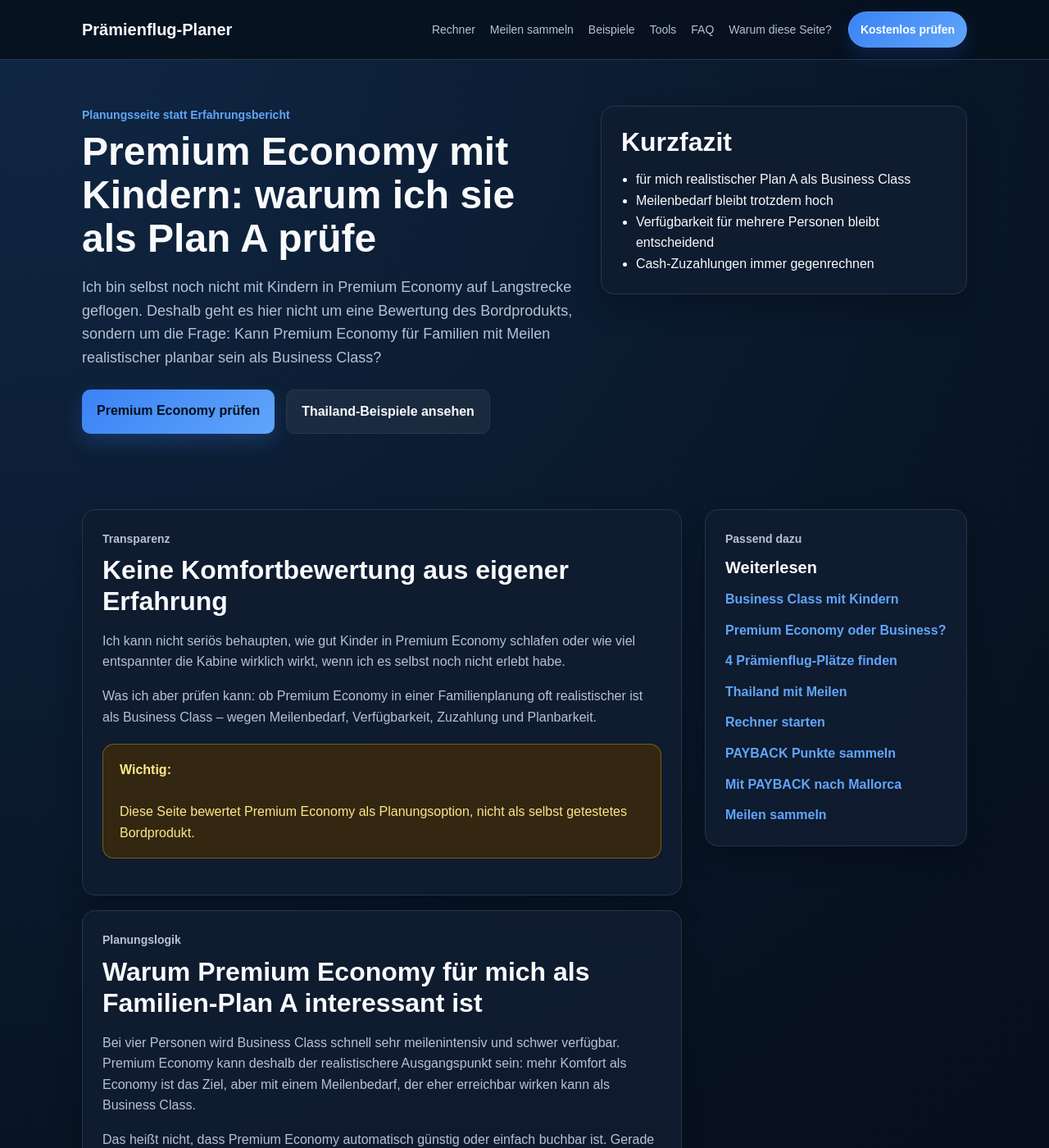
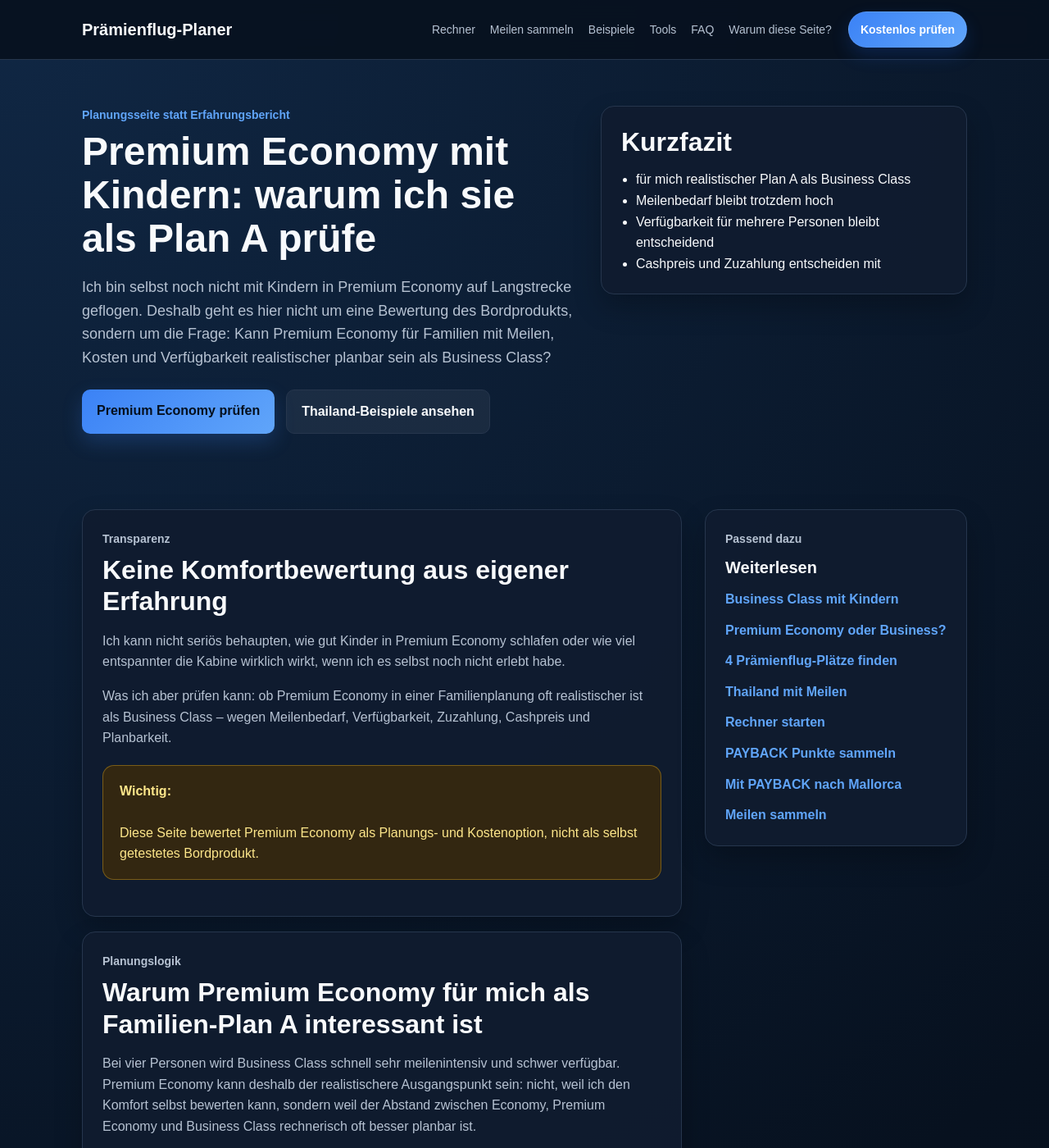
Before and after one commit to Praemienflug-Planer/miles-planer, a Jekyll site: the page built from premium-economy-mit-kindern/index.html, in a window 1280 px wide and 1400 px high. Shown: the whole window at 82% size. Built offline with Jekyll 4.4.1, drawn with Linux system fonts in a browser that asks for light colours; some of the changed text lies outside the part shown.

Commit message:
Add cost examples to premium economy planning page

```diff
--- a/premium-economy-mit-kindern/index.html
+++ b/premium-economy-mit-kindern/index.html
@@ -7,19 +7,20 @@
   <meta charset="UTF-8" />
   <meta name="viewport" content="width=device-width, initial-scale=1" />
   <title>Premium Economy mit Kindern realistisch planen | Prämienflug-Planer</title>
-  <meta name="description" content="Premium Economy mit Kindern: ehrliche Planungsseite aus Familiensicht – keine eigene Kabinenbewertung, sondern Fokus auf Meilenbedarf, Verfügbarkeit und Familienlogik." />
+  <meta name="description" content="Premium Economy mit Kindern: ehrliche Planungsseite aus Familiensicht – keine eigene Kabinenbewertung, sondern Fokus auf Meilenbedarf, Verfügbarkeit, Kosten und Familienlogik." />
   <link rel="canonical" href="https://praemienflug-planer.de/premium-economy-mit-kindern/" />
   <meta name="robots" content="index,follow" />
-  <link rel="stylesheet" href="/assets/css/site.css?v=20260601-pe-planung" />
+  <link rel="stylesheet" href="/assets/css/site.css?v=20260601-pe-kosten" />
 </head>
 <body>
 <a href="#main-content" class="skip-link">Zum Inhalt springen</a>
 <main id="main-content">
-  <section class="hero hero-small"><div class="container hero-grid seo-hero-grid"><div><p class="eyebrow">Planungsseite statt Erfahrungsbericht</p><h1>Premium Economy mit Kindern: warum ich sie als Plan A prüfe</h1><p class="hero-text">Ich bin selbst noch nicht mit Kindern in Premium Economy auf Langstrecke geflogen. Deshalb geht es hier nicht um eine Bewertung des Bordprodukts, sondern um die Frage: Kann Premium Economy für Familien mit Meilen realistischer planbar sein als Business Class?</p><div class="hero-actions"><a class="btn btn-primary" href="/rechner/">Premium Economy prüfen</a><a class="btn btn-secondary" href="/meilen-thailand/">Thailand-Beispiele ansehen</a></div></div><div class="hero-card"><h2>Kurzfazit</h2><ul><li>für mich realistischer Plan A als Business Class</li><li>Meilenbedarf bleibt trotzdem hoch</li><li>Verfügbarkeit für mehrere Personen bleibt entscheidend</li><li>Cash-Zuzahlungen immer gegenrechnen</li></ul></div></div></section>
+  <section class="hero hero-small"><div class="container hero-grid seo-hero-grid"><div><p class="eyebrow">Planungsseite statt Erfahrungsbericht</p><h1>Premium Economy mit Kindern: warum ich sie als Plan A prüfe</h1><p class="hero-text">Ich bin selbst noch nicht mit Kindern in Premium Economy auf Langstrecke geflogen. Deshalb geht es hier nicht um eine Bewertung des Bordprodukts, sondern um die Frage: Kann Premium Economy für Familien mit Meilen, Kosten und Verfügbarkeit realistischer planbar sein als Business Class?</p><div class="hero-actions"><a class="btn btn-primary" href="/rechner/">Premium Economy prüfen</a><a class="btn btn-secondary" href="/meilen-thailand/">Thailand-Beispiele ansehen</a></div></div><div class="hero-card"><h2>Kurzfazit</h2><ul><li>für mich realistischer Plan A als Business Class</li><li>Meilenbedarf bleibt trotzdem hoch</li><li>Verfügbarkeit für mehrere Personen bleibt entscheidend</li><li>Cashpreis und Zuzahlung entscheiden mit</li></ul></div></div></section>
   <section class="section"><div class="container seo-layout"><article class="seo-content">
-    <div class="article-card seo-card"><p class="eyebrow">Transparenz</p><h2>Keine Komfortbewertung aus eigener Erfahrung</h2><p>Ich kann nicht seriös behaupten, wie gut Kinder in Premium Economy schlafen oder wie viel entspannter die Kabine wirklich wirkt, wenn ich es selbst noch nicht erlebt habe.</p><p>Was ich aber prüfen kann: ob Premium Economy in einer Familienplanung oft realistischer ist als Business Class – wegen Meilenbedarf, Verfügbarkeit, Zuzahlung und Planbarkeit.</p><div class="warning-box"><strong>Wichtig:</strong><br><br>Diese Seite bewertet Premium Economy als Planungsoption, nicht als selbst getestetes Bordprodukt.</div></div>
-    <div class="article-card seo-card"><p class="eyebrow">Planungslogik</p><h2>Warum Premium Economy für mich als Familien-Plan A interessant ist</h2><p>Bei vier Personen wird Business Class schnell sehr meilenintensiv und schwer verfügbar. Premium Economy kann deshalb der realistischere Ausgangspunkt sein: mehr Komfort als Economy ist das Ziel, aber mit einem Meilenbedarf, der eher erreichbar wirken kann als Business Class.</p><p>Das heißt nicht, dass Premium Economy automatisch günstig oder einfach buchbar ist. Gerade Fernreisen in Ferienzeiten bleiben anspruchsvoll.</p></div>
-    <div class="article-card seo-card"><p class="eyebrow">Familienperspektive</p><h2>Welche Fragen vorab wichtiger sind als Komfortversprechen</h2><ul><li><strong>Meilenbedarf:</strong> Wie groß ist die Lücke für alle Reisenden?</li><li><strong>Verfügbarkeit:</strong> Gibt es mehrere Plätze zur gewünschten Reisezeit?</li><li><strong>Zuzahlung:</strong> Bleibt die Cash-Komponente sinnvoll?</li><li><strong>Alternative:</strong> Was kostet Economy oder ein bezahltes Premium-Economy-Ticket?</li><li><strong>Risiko:</strong> Funktioniert der Plan auch, wenn nur Economy oder andere Routings verfügbar sind?</li></ul></div>
+    <div class="article-card seo-card"><p class="eyebrow">Transparenz</p><h2>Keine Komfortbewertung aus eigener Erfahrung</h2><p>Ich kann nicht seriös behaupten, wie gut Kinder in Premium Economy schlafen oder wie viel entspannter die Kabine wirklich wirkt, wenn ich es selbst noch nicht erlebt habe.</p><p>Was ich aber prüfen kann: ob Premium Economy in einer Familienplanung oft realistischer ist als Business Class – wegen Meilenbedarf, Verfügbarkeit, Zuzahlung, Cashpreis und Planbarkeit.</p><div class="warning-box"><strong>Wichtig:</strong><br><br>Diese Seite bewertet Premium Economy als Planungs- und Kostenoption, nicht als selbst getestetes Bordprodukt.</div></div>
+    <div class="article-card seo-card"><p class="eyebrow">Planungslogik</p><h2>Warum Premium Economy für mich als Familien-Plan A interessant ist</h2><p>Bei vier Personen wird Business Class schnell sehr meilenintensiv und schwer verfügbar. Premium Economy kann deshalb der realistischere Ausgangspunkt sein: nicht, weil ich den Komfort selbst bewerten kann, sondern weil der Abstand zwischen Economy, Premium Economy und Business Class rechnerisch oft besser planbar ist.</p><p>Das heißt nicht, dass Premium Economy automatisch günstig oder einfach buchbar ist. Gerade Fernreisen in Ferienzeiten bleiben anspruchsvoll.</p></div>
+    <div class="article-card seo-card"><p class="eyebrow">Kostenbeispiel</p><h2>Was die echten Thailand-Screenshots zeigen</h2><p>Auf der Thailand-Seite gibt es ein konkretes Premium-Economy-Beispiel Düsseldorf – München – Bangkok für 4 Personen. Dort lag die Premium-Economy-Variante bei <strong>37.369 Meilen + 343,61 €</strong> pro Person. Der Cashpreis der gleichen Verbindung lag bei <strong>937,61 €</strong> pro Person.</p><p>Die rechnerische Ersparnis beträgt damit <strong>594,00 €</strong> pro Person. Geteilt durch 37.369 Meilen ergibt das etwa <strong>1,59 Cent je Meile</strong>. Genau solche Zahlen sind für mich wichtiger als pauschale Aussagen wie „Premium Economy lohnt sich“.</p><p><a class="btn btn-primary" href="/meilen-thailand/#typische-werte">Thailand-Premium-Economy-Beispiel ansehen</a></p></div>
+    <div class="article-card seo-card"><p class="eyebrow">Familienperspektive</p><h2>Welche Fragen vorab wichtiger sind als Komfortversprechen</h2><ul><li><strong>Meilenbedarf:</strong> Wie groß ist die Lücke für alle Reisenden?</li><li><strong>Verfügbarkeit:</strong> Gibt es mehrere Plätze zur gewünschten Reisezeit?</li><li><strong>Zuzahlung:</strong> Bleibt die Cash-Komponente sinnvoll?</li><li><strong>Alternative:</strong> Was kostet Economy oder ein bezahltes Premium-Economy-Ticket?</li><li><strong>Gegenwert:</strong> Wie hoch ist die Ersparnis nach Abzug der Zuzahlung?</li><li><strong>Risiko:</strong> Funktioniert der Plan auch, wenn nur Economy oder andere Routings verfügbar sind?</li></ul></div>
     <div class="article-card seo-card"><p class="eyebrow">Echte Beispiele</p><h2>Wo Premium Economy konkret auftaucht</h2><p>Konkrete Premium-Economy-Suchbeispiele mit Screenshot- und Cashvergleich findest du auf den Beispielseiten. Dort wird sichtbar, warum eine Reiseklasse rechnerisch attraktiv wirken kann – oder eben nicht.</p><p><a class="btn btn-primary" href="/meilen-thailand/">Thailand-Beispiele ansehen</a> <a class="btn btn-secondary" href="/meilen-new-york/">New-York-Beispiel ansehen</a></p></div>
     <div class="article-card seo-card"><p class="eyebrow">Nächster Schritt</p><h2>Premium Economy erst als Zielgröße rechnen</h2><p>Bevor du Punkte sammelst oder Programme vergleichst, sollte klar sein, ob Premium Economy für deine Familie überhaupt in Reichweite liegt.</p><a class="btn btn-primary" href="/rechner/">Premium Economy berechnen</a></div>
   </article><aside class="seo-sidebar"><div class="article-card seo-card sticky-card"><p class="eyebrow">Passend dazu</p><h3>Weiterlesen</h3><div class="sidebar-links"><a href="/business-class-mit-kindern/">Business Class mit Kindern</a><a href="/premium-economy-oder-business-class/">Premium Economy oder Business?</a><a href="/vier-praemienflug-plaetze-finden/">4 Prämienflug-Plätze finden</a><a href="/meilen-thailand/">Thailand mit Meilen</a><a href="/rechner/">Rechner starten</a></div></div></aside></div></section>
```
